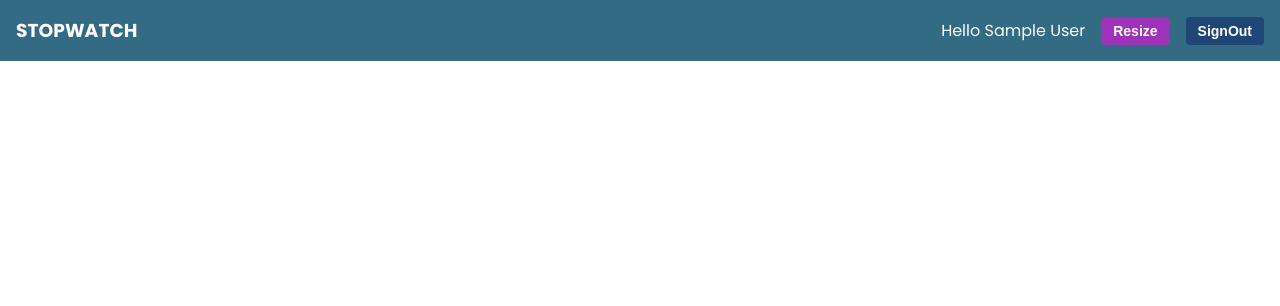
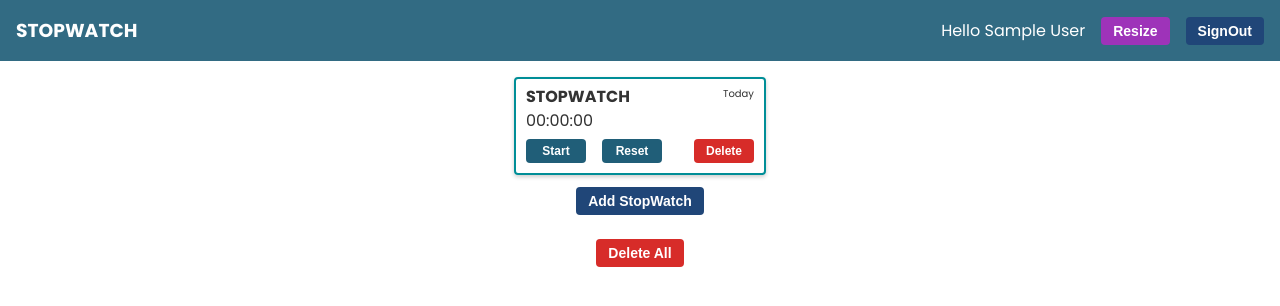
Before and after one commit to pierocapra/stop-watch, a React (Create React App) app: page /test-page in a window 1280 px wide. Shown: the top 306 px of the page. Built offline with nearby package versions, Linux system fonts and the light colour scheme; no server answers; sample sign-in values are in the browser's storage.

Commit message:
main logic - newTime

```diff
--- a/src/App.js
+++ b/src/App.js
@@ -5,6 +5,7 @@ import Signup from './Signup';
 import Main from './main';
 import PrivateRoute from "./PrivateRoute.js"
 import ForgotPassword from './ForgotPassword.js';
+import TestPage from './TestPage.js';
 import Header from './components/Header';
 
 // CSS
@@ -23,6 +24,7 @@ function App() {
             <Route exact path='/login' element={<Login />} />
             <Route exact path='/signup' element={<Signup />} />
             <Route exact path='/forgot-password' element={<ForgotPassword />} />
+            <Route exact path='test-page' element={<TestPage />} />
           </Routes>
         </AuthProvider>
       </Router>
--- a/src/Login.js
+++ b/src/Login.js
@@ -49,6 +49,7 @@ function Login() {
                 <div className="additional-form-text">
                     Need an account? <Link to="/signup">Sign Up</Link>
                 </div>
+                <Link to="/test-page" className="additional-form-text">Test the app</Link>
             </div>
         </div>
       </>
--- /dev/null
+++ b/src/TestPage.js
@@ -0,0 +1,167 @@
+import React, { useState } from 'react';
+
+// Components
+import Stopwatch from './components/Stopwatch';
+import AddStopWatch from './components/AddStopWatch';
+import DeleteAllModal from './components/DeleteAllModal';
+
+import './App.css';
+
+const createUniqueId = () => {
+  return Math.random().toString();
+}
+
+function TestPage() {
+  const [stopwatches, setStopwatches] = useState([{
+    "id": createUniqueId(),
+    "name": "STOPWATCH",
+    "color": "#008E97",
+    "time": 0,
+    "date": "Today"
+  }]);
+
+  const [addStopwatch, setAddStopwatch] = useState(false)
+  const [deleteAllAlert, setDeleteAllAlert] = useState(false)
+
+  const addStopWatchHandler = async (stopwatch) =>{
+    stopwatch = {
+      id: createUniqueId(),
+      ...stopwatch,
+    }
+
+    stopwatches.push(stopwatch)
+    setAddStopwatch(false);
+  }
+
+  const handleOnPause = async (id, newTime) => {
+  }
+
+  const handleOnReset = async (id) => {
+
+  }
+
+  const handleOnDelete = async (id) => {
+    setStopwatches(stopwatches.filter(stopwatch => {
+      return stopwatch.id !==id
+    }))
+  }
+
+  const handleNewName = async (id, newName) => {
+    const updatedStopwatches = stopwatches.map(stopwatch => {
+      if (stopwatch.id === id) {
+        return {
+          ...stopwatch,
+          name: newName,
+        };
+      }
+      return stopwatch;
+    });
+
+    setStopwatches(updatedStopwatches);
+  }
+
+  const handleNewTime = async (id, amountToAdd) => {
+    // // Add or subtract minutes from current in steps of 5
+    // const amountInMs = amountToAdd * 60000;
+
+    // try {
+    //   const response = await fetch(`https://stopwatch-7c6c4-default-rtdb.europe-west1.firebasedatabase.app/stopwatch/${currentUser.uid}/${id}.json`)
+
+    //   const data = await response.json();
+    //   const existingTime = data.time;
+    //   const updatedTime = existingTime + amountInMs;
+
+    //   // Upload result to db
+    //   await fetch(`https://stopwatch-7c6c4-default-rtdb.europe-west1.firebasedatabase.app/stopwatch/${currentUser.uid}/${id}.json`,{
+    //     method:'PATCH',
+    //     body: JSON.stringify({ time: updatedTime }),
+    //     headers: {
+    //       'Content-Type': 'application/json'
+    //     }
+    //   });
+
+    //   if (!response.ok) {
+    //     throw new Error('Something went wrong!');
+    //   } else {
+    //     // Reset content of current array
+
+    //   }
+    // } catch (error) {
+    //   setError(error.message);
+    // }
+
+    // const amountInMs = amountToAdd * 60000;
+    // const existingTime = localStorage.getItem(id);
+
+    // const updatedTime = existingTime + amountInMs;
+
+    // const updatedStopwatches = stopwatches.map(stopwatch => {
+    //   if (stopwatch.id === id) {
+    //     return {
+    //       ...stopwatch,
+    //       time: updatedTime,
+    //     };
+    //   }
+    //   return stopwatch;
+    // })
+    // setStopwatches(updatedStopwatches);
+  }
+
+  const handleAddStopwatchModal = () => {
+    setAddStopwatch(true);
+  }
+
+  const closeModal = () => {
+    setAddStopwatch(false);
+    setDeleteAllAlert(false);
+  }
+
+  const handleDeleteAll = () => {
+    setDeleteAllAlert(true)
+  }
+
+  const deleteAll = async () => {
+    //clear LocalStorage
+    stopwatches.forEach(stopwatch => {
+      localStorage.removeItem(`stopwatch-${stopwatch.id}-startTime`);
+    })
+
+    setStopwatches([]);
+    setDeleteAllAlert(false);
+  }
+
+  const autoSaveTime = async (id, newTime) => {}
+
+  return (
+    <div className="container">
+      {stopwatches.length === 0 && <p>Create your first Stopwatch!</p>}
+      {stopwatches.length >= 1 &&
+        <div className="stopwatch-list">
+          {stopwatches.map((stopwatch) => (
+            <div className="stopwatch-container" key={stopwatch.id} style={{border: `2px solid ${stopwatch.color}`}}>
+              <Stopwatch
+                id={stopwatch.id}
+                name={stopwatch.name}
+                date={stopwatch.date}
+                time={stopwatch.time}
+                color={stopwatch.color}
+                handleOnPause={handleOnPause}
+                handleOnReset={handleOnReset}
+                handleOnDelete={handleOnDelete}
+                handleNewName={handleNewName}
+                handleNewTime={handleNewTime}
+                autoSaveTime={autoSaveTime}
+              />
+            </div>
+          ))}
+        </div>
+      }
+      <button className="button" onClick={handleAddStopwatchModal}>Add StopWatch</button>
+      {addStopwatch && <AddStopWatch onAddStopWatch={addStopWatchHandler} closeModal={closeModal}/>}
+      <button className="button delete-all-button" onClick={handleDeleteAll}>Delete All</button>
+      {deleteAllAlert && <DeleteAllModal deleteAll={deleteAll} closeModal={closeModal}/>}
+    </div>
+  );
+}
+
+export default TestPage;
--- a/src/main.js
+++ b/src/main.js
@@ -40,6 +40,7 @@ function Main() {
       }
 
       setStopwatches(loadedStopWatches);
+      console.log(loadedStopWatches);
     } catch (error) {
       setError(error.message);
     }
```
